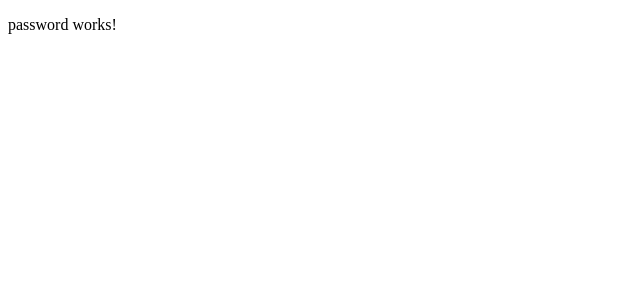
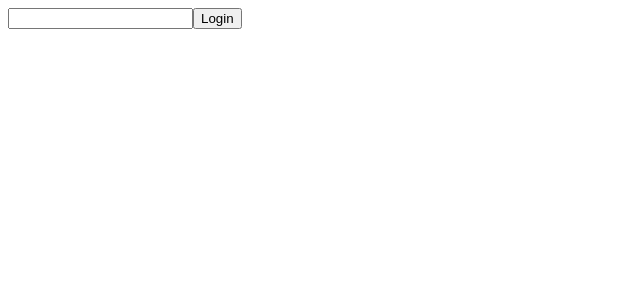
Before and after one commit to m-przybylski/test-app, an Angular app: page /login/1 in a window 1280 px wide. Shown: the top 300 px of the page, without its empty margins (0-640 px from the left). Built offline with nearby package versions, Linux system fonts and the light colour scheme.

Commit message:
dummy authentication

```diff
--- a/src/app/UI/login/login.component.html
+++ b/src/app/UI/login/login.component.html
@@ -1,3 +1,2 @@
-<p>
-  login works!
-</p>
+<input type="text" #user>
+<button routerLink="{{ '/login/' + user.value }}">Next</button>
--- a/src/app/UI/password/password.component.html
+++ b/src/app/UI/password/password.component.html
@@ -1,3 +1,2 @@
-<p>
-  password works!
-</p>
+<input type="password" #pass>
+<button (click)='login(pass.value)'>Login</button>
--- a/src/app/UI/password/password.component.ts
+++ b/src/app/UI/password/password.component.ts
@@ -1,15 +1,17 @@
-import { Component, OnInit } from '@angular/core';
+import { Component } from '@angular/core';
+import { AuthService } from '../../services/auth.service';
+import { Router } from '@angular/router';
 
 @Component({
   selector: 'byt-password',
   templateUrl: './password.component.html',
   styles: []
 })
-export class PasswordComponent implements OnInit {
+export class PasswordComponent {
+  constructor(private router: Router, private auth: AuthService) {}
 
-  constructor() { }
-
-  ngOnInit() {
+  login(password: string) {
+    this.auth.isAuth = true;
+    this.router.navigate(['/']);
   }
-
 }
```
